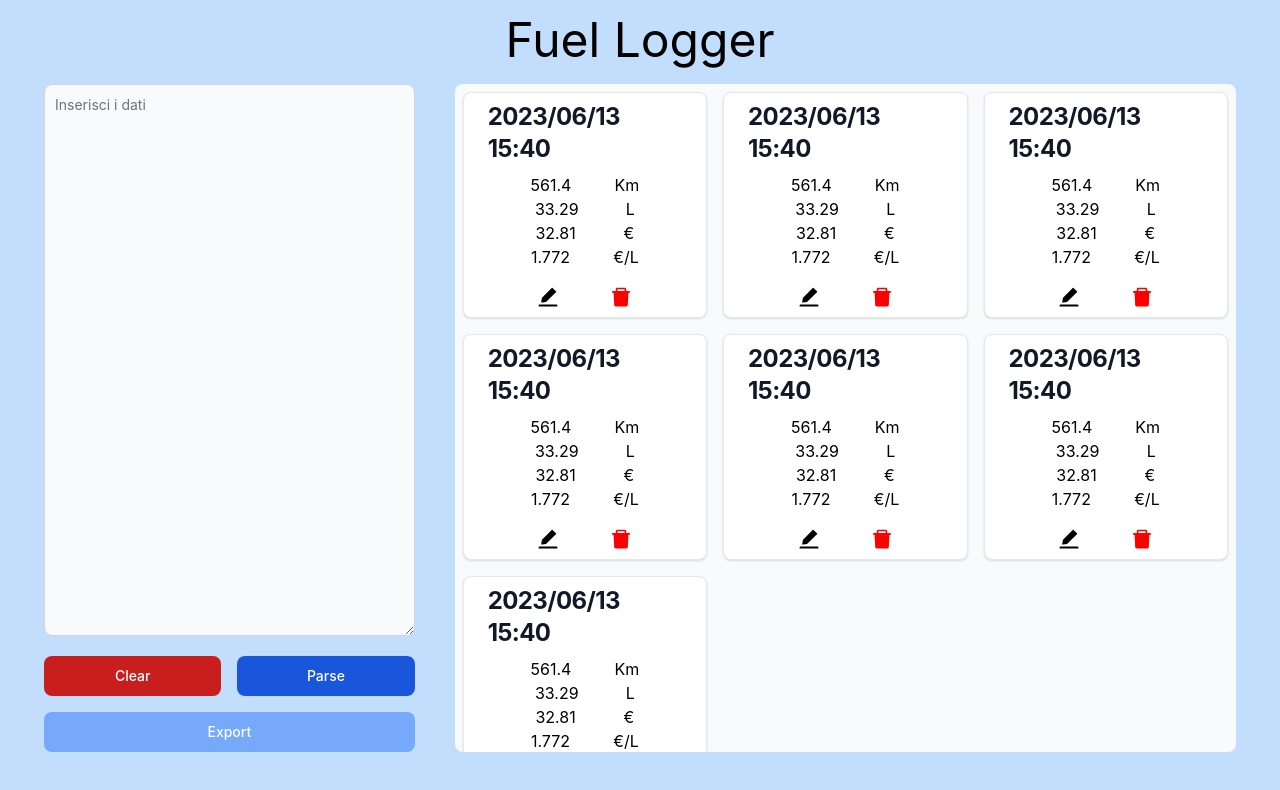
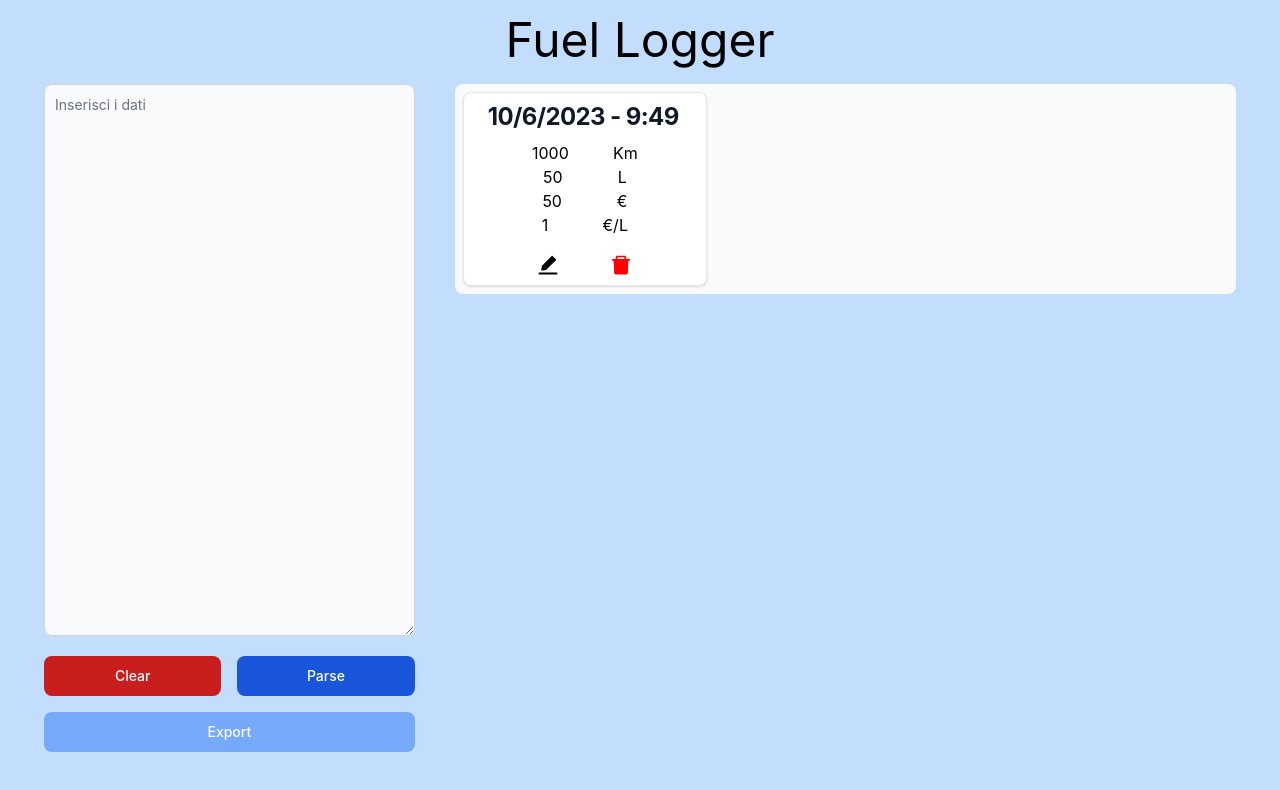
Before and after one commit to ale-ben/Fuel_Logger-Rest_API, a React (Create React App) app: page / in a window 1280 px wide. Shown: the top 790 px of the page. Built offline with nearby package versions, Linux system fonts and the light colour scheme.

Commit message:
[master] Implemented state

```diff
--- a/src/App.tsx
+++ b/src/App.tsx
@@ -1,14 +1,31 @@
 import React from "react";
 import InputField from "./components/InputField";
 import OutputBox from "./components/OutputBox";
+import { reducer, StateModel } from "./models/StateModel";
+
+const initialStatus: StateModel = {
+	fuelLogs: [
+		{
+			id: 0,
+			odometer: 1000,
+			liters: 50,
+			price: 50,
+			date: new Date()
+		}
+	],
+	inputBox: ""
+};
 
 function App() {
+
+	const [state, dispatch] = React.useReducer(reducer, initialStatus);
+
 	return (
 		<div className="bg-blue-200 flex flex-col h-screen max-h-screen overflow-hidden">
 			<span className="text-5xl pt-4 justify-center flex">Fuel Logger</span>
 			<div className="px-6 pb-3 flex flex-row h-[90%]">
 				<InputField/>
-				<OutputBox/>
+				<OutputBox fuelLogs={state.fuelLogs} dispatch={dispatch}/>
 			</div>
 		</div>
 	);
--- a/src/components/OutputBox.tsx
+++ b/src/components/OutputBox.tsx
@@ -1,17 +1,21 @@
 import React from 'react'
 import SingleDataPoint from './SingleDataPoint'
+import { FuelLog, Actions } from '../models/StateModel';
 
-const OutputBox = () => {
+interface Props {
+	  fuelLogs: FuelLog[];
+	  dispatch: React.Dispatch<Actions>;
+}
+
+const OutputBox = ({fuelLogs, dispatch}: Props) => {
   return (
 	<div className='p-5 w-2/3 max-h-full h-full'>
-		<div className="bg-[#f9fafb] rounded-lg grid grid-cols-1 lg:grid-cols-2 xl:grid-cols-3 2xl:grid-cols-4 max-h-full overflow-scroll">
-			< SingleDataPoint />
-			< SingleDataPoint />
-			< SingleDataPoint />
-			< SingleDataPoint />
-			< SingleDataPoint />
-			< SingleDataPoint />
-			< SingleDataPoint />
+		<div className="bg-[#f9fafb] rounded-lg grid grid-cols-1 lg:grid-cols-2 xl:grid-cols-3 2xl:grid-cols-4 max-h-full  min-h-[5rem] overflow-scroll">
+			{
+				fuelLogs.map((fuelLog) => (
+					<SingleDataPoint key={fuelLog.id} fuelLog={fuelLog} dispatch={dispatch}/>
+				))
+			}
 		</div>
 	</div>
   )
--- a/src/components/SingleDataPoint.tsx
+++ b/src/components/SingleDataPoint.tsx
@@ -1,26 +1,33 @@
 import React from "react";
 import {AiFillDelete, AiFillEdit} from "react-icons/ai";
+import { FuelLog, Actions } from "../models/StateModel";
 
-const SingleDataPoint = () => {
+
+interface Props {
+	fuelLog: FuelLog;
+	dispatch: React.Dispatch<Actions>;
+}
+
+const SingleDataPoint = ({fuelLog, dispatch}: Props) => {
 	return (
 		<div
-			className="m-2 block px-6 pt-2 bg-white border border-gray-200 rounded-lg shadow hover:bg-gray-100 dark:bg-gray-800 dark:border-gray-700 dark:hover:bg-gray-700 flex flex-col">
+			className="m-2 px-6 pt-2 bg-white border border-gray-200 rounded-lg shadow hover:bg-gray-100 dark:bg-gray-800 dark:border-gray-700 dark:hover:bg-gray-700 flex flex-col">
 			<div className="flex flex-col">
-				<h5 className="mb-2 text-2xl font-bold tracking-tight text-gray-900 dark:text-white">2023/06/13 15:40</h5>
+				<h5 className="mb-2 text-2xl font-bold tracking-tight text-gray-900 dark:text-white">{`${fuelLog.date.getDate()}/${fuelLog.date.getMonth()}/${fuelLog.date.getFullYear()} - ${fuelLog.date.getHours()}:${fuelLog.date.getMinutes()}`}</h5>
 				<div className="flex flex-row justify-evenly">
-					<p className="text-right">561.4</p>
+					<p className="text-right">{fuelLog.odometer}</p>
 					<p className="text-left">Km</p>
 				</div>
 				<div className="flex flex-row justify-evenly">
-					<p className="text-right">33.29</p>
+					<p className="text-right">{fuelLog.liters}</p>
 					<p>L</p>
 				</div>
 				<div className="flex flex-row justify-evenly">
-					<p className="text-right">32.81</p>
+					<p className="text-right">{fuelLog.price}</p>
 					<p>€</p>
 				</div>
 				<div className="flex flex-row justify-evenly">
-					<p className="text-right">1.772</p>
+					<p className="text-right">{fuelLog.price / fuelLog.liters}</p>
 					<p>€/L</p>
 				</div>
 			</div>
--- /dev/null
+++ b/src/models/StateModel.ts
@@ -0,0 +1,33 @@
+export interface FuelLog {
+	id: number;
+	date: Date;
+	odometer: number;
+	liters: number;
+	price: number;
+}
+
+export interface StateModel {
+	fuelLogs: FuelLog[];
+	inputBox: string;
+}
+
+export type Actions = {
+	type: "PARSE";
+	payload: string;
+} | {
+	type: "REMOVE";
+	payload: number;
+}
+
+export const reducer = (state: StateModel, action: Actions): StateModel => {
+	switch (action.type) {
+		case "PARSE":
+			console.log(action.payload);
+			return state;
+		case "REMOVE":
+			console.log(action.payload);
+			return state;
+		default:
+			throw new Error();
+	}
+}
```
